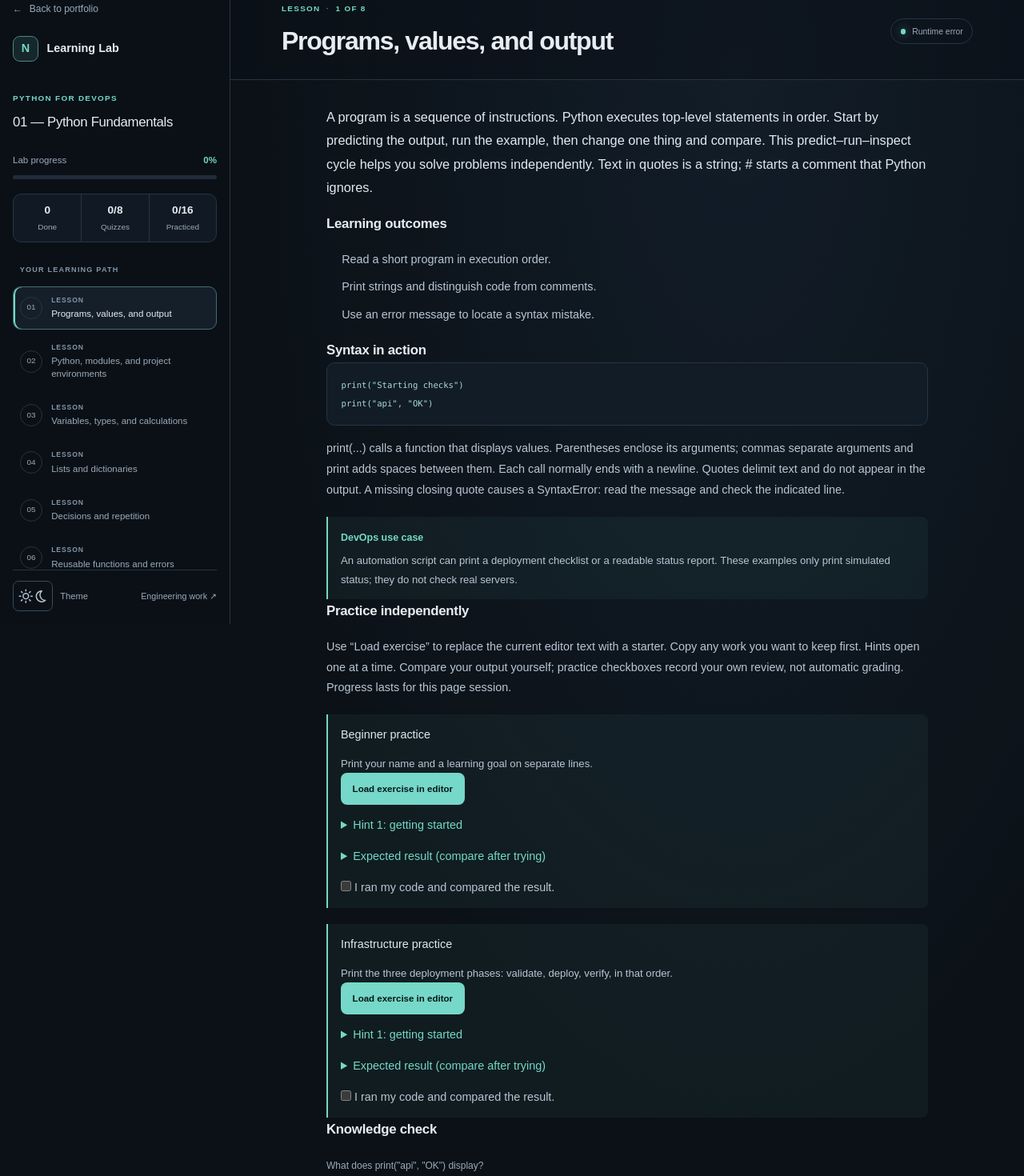
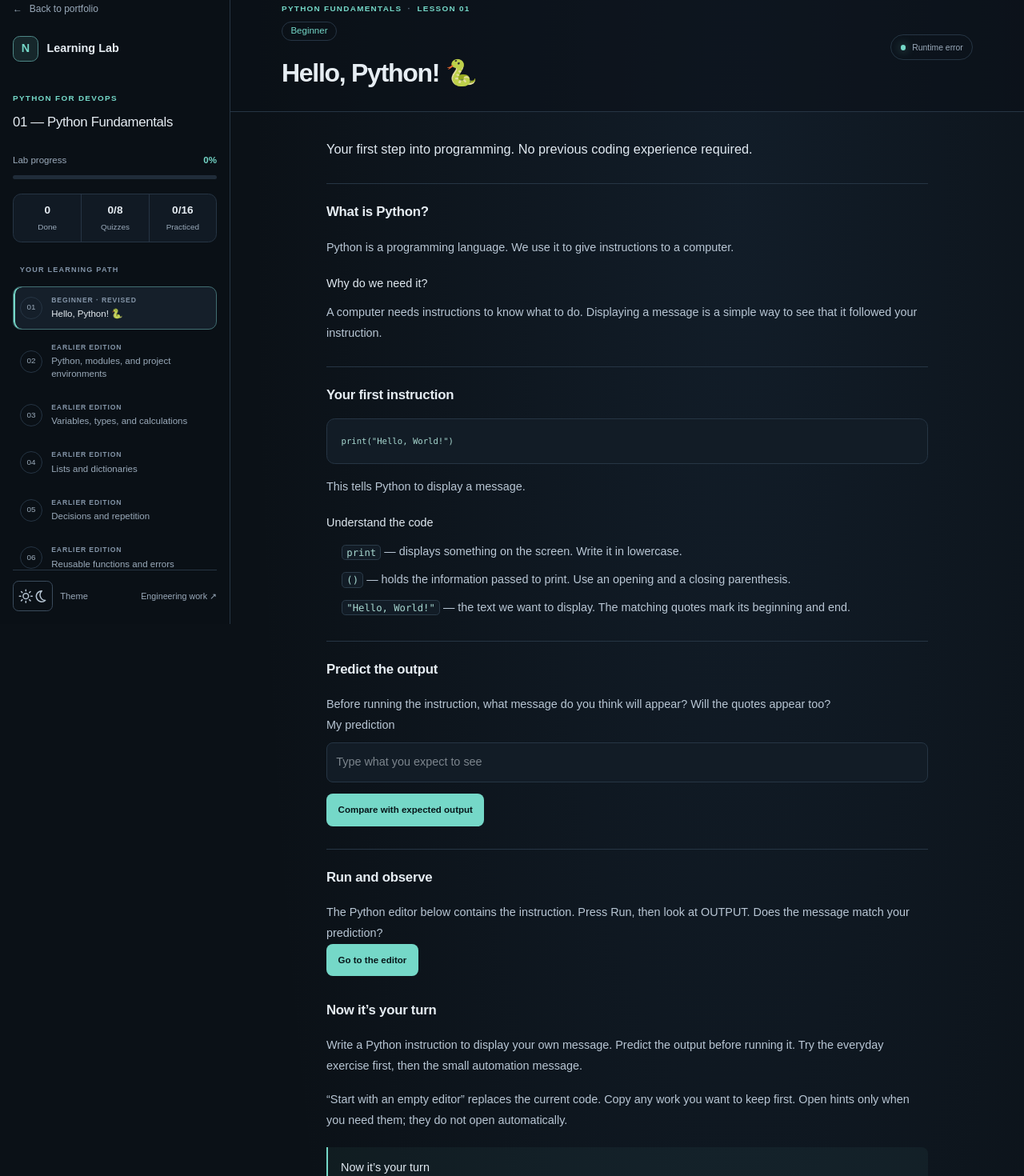
Before and after one commit to naveenvelusamy/naveen-platform-engineering-lab, a Next.js app: page /topics/python-setup in a window 1280 px wide. Shown: the part 20-1490 px from the top of the page at 80% size. Built offline with nearby package versions, Linux system fonts and the light colour scheme.

Commit message:
Revise first Python lesson for complete beginners

```diff
--- /dev/null
+++ b/app/topics/python-setup/content/beginner-path.ts
@@ -0,0 +1,32 @@
+// Proposal only: these entries are not executable lessons or completion IDs.
+export const beginnerPath = [
+  { topic: "What is Python? Your first program", focus: "Give one instruction and display a message." },
+  { topic: "Understanding print() and comments", focus: "Display messages, then explain code with comments." },
+  { topic: "Variables and storing information", focus: "Give a value a name and use it again." },
+  { topic: "Strings, numbers, and booleans", focus: "Choose a kind of value for the information you need." },
+  { topic: "Basic operators and calculations", focus: "Calculate with values and explain the result." },
+  { topic: "Getting input and displaying output", focus: "Ask for information and respond to it." },
+  { topic: "Making decisions with if", focus: "Choose an instruction based on a condition." },
+  { topic: "Repeating instructions with loops", focus: "Repeat a small action and trace each step." },
+  { topic: "Lists and dictionaries", focus: "Group information, first in lists, then with named fields." },
+  { topic: "Functions and reusable code", focus: "Name a small reusable action, then explore inputs and results." },
+  { topic: "Errors and debugging", focus: "Read a message, isolate a mistake, and test a correction." },
+  { topic: "Your first mini-project", focus: "Plan, write, and check a small program independently." },
+];
+
+export const firstProgram = {
+  what: "Python is a programming language. We use it to give instructions to a computer.",
+  why: "A computer needs instructions to know what to do. Displaying a message is a simple way to see that it followed your instruction.",
+  syntax: [
+    { code: "print", meaning: "displays something on the screen. Write it in lowercase." },
+    { code: "()", meaning: "holds the information passed to print. Use an opening and a closing parenthesis." },
+    { code: '"Hello, World!"', meaning: "the text we want to display. The matching quotes mark its beginning and end." },
+  ],
+  expected: "Hello, World!",
+  mistakes: [
+    "If you leave out a closing quote or parenthesis, Python cannot read the instruction. Compare it with the example, one character at a time.",
+    "Use straight quotes like the example. Curly quotation marks copied from a document do not work as Python text delimiters.",
+    "Use lowercase print. Print is a different name and will not display your message in this example.",
+  ],
+  recap: "You gave Python one instruction and saw it display a message. You can now change that message yourself. Next, we will practise print more and introduce comments, one small step at a time.",
+};
--- a/app/topics/python-setup/content/chapter-one.ts
+++ b/app/topics/python-setup/content/chapter-one.ts
@@ -9,52 +9,52 @@ export const lessons: Lesson[] = [
   {
     "id": "why-python",
     "kind": "lesson",
-    "title": "Programs, values, and output",
-    "explanation": "A program is a sequence of instructions. Python executes top-level statements in order. Start by predicting the output, run the example, then change one thing and compare. This predict\u2013run\u2013inspect cycle helps you solve problems independently. Text in quotes is a string; # starts a comment that Python ignores.",
-    "example": "print(\"Starting checks\")\nprint(\"api\", \"OK\")",
-    "walkthrough": "print(...) calls a function that displays values. Parentheses enclose its arguments; commas separate arguments and print adds spaces between them. Each call normally ends with a newline. Quotes delimit text and do not appear in the output. A missing closing quote causes a SyntaxError: read the message and check the indicated line.",
-    "useCase": "An automation script can print a deployment checklist or a readable status report. These examples only print simulated status; they do not check real servers.",
+    "title": "Hello, Python! 🐍",
+    "explanation": "Your first step into programming. No previous coding experience required.",
+    "example": "print(\"Hello, World!\")",
+    "walkthrough": "This tells Python to display a message.",
+    "useCase": "Later, an automation program can display a message for the person running it. For now, we will only display text; no servers are checked or changed.",
     "outcomes": [
-      "Read a short program in execution order.",
-      "Print strings and distinguish code from comments.",
-      "Use an error message to locate a syntax mistake."
+      "Explain that Python lets you give instructions to a computer.",
+      "Write one print instruction to display your own message.",
+      "Predict the message and compare it with the output."
     ],
     "exercises": [
       {
-        "title": "Beginner practice",
-        "prompt": "Print your name and a learning goal on separate lines.",
-        "starter": "# Add two print calls here.\n",
+        "title": "Now it’s your turn",
+        "prompt": "Write a Python instruction to display your own message. Choose any short message, such as a greeting. Before running it, say what you expect to see.",
+        "starter": "\n",
         "hints": [
-          "Start with a quoted piece of text.",
-          "Use one print(...) call for each line."
+          "Look back at the first instruction. Which part contains the message?",
+          "Keep print, the parentheses, and the pair of quotes. Replace only the text inside the quotes."
         ],
-        "expected": "Two lines: your name, then your goal."
+        "expected": "Your chosen message appears once, without the surrounding quotes."
       },
       {
-        "title": "Infrastructure practice",
-        "prompt": "Print the three deployment phases: validate, deploy, verify, in that order.",
-        "starter": "# Print one phase per line.\n",
+        "title": "A small automation message",
+        "prompt": "Imagine a program that displays a message before someone starts work. Display the text Ready to begin. This only displays a message; it does not perform a check.",
+        "starter": "\n",
         "hints": [
-          "Treat each phase as text.",
-          "Write three print calls in the required order."
+          "This uses the same single instruction as your greeting.",
+          "Put the message between matching quotes inside the parentheses."
         ],
-        "expected": "validate\ndeploy\nverify"
+        "expected": "Ready to begin"
       }
     ],
     "quiz": {
-      "question": "What does print(\"api\", \"OK\") display?",
+      "question": "What will print(\"Hello, World!\") display?",
       "options": [
         {
-          "text": "api OK",
-          "explanation": "Correct: print separates these two arguments with a space."
+          "text": "Hello, World!",
+          "explanation": "The text inside the quotes is displayed. The quotes and parentheses are part of the instruction."
         },
         {
-          "text": "\"api\", \"OK\"",
-          "explanation": "Quotes and the comma are syntax, not characters printed here."
+          "text": "\"Hello, World!\"",
+          "explanation": "The quotes mark where the text starts and ends. They are not displayed."
         },
         {
-          "text": "Nothing",
-          "explanation": "Calling print produces output."
+          "text": "print(\"Hello, World!\")",
+          "explanation": "Python follows the instruction and displays its message, rather than displaying the instruction itself."
         }
       ],
       "answer": 0
--- a/app/topics/python-setup/lesson-lab.module.css
+++ b/app/topics/python-setup/lesson-lab.module.css
@@ -817,3 +817,55 @@
 .lessonContent label {
   line-height: 1.6;
 }
+
+.levelBadge {
+  display: inline-block;
+  margin-block: 0.5rem;
+  border: 1px solid var(--lab-border);
+  border-radius: 1rem;
+  padding: 0.15rem 0.65rem;
+  color: var(--lab-accent);
+  font-size: 0.72rem;
+}
+
+.learningSection {
+  margin-block: 1.75rem;
+  border-top: 1px solid var(--lab-border);
+  padding-top: 1.25rem;
+}
+
+.learningSection h3 {
+  margin-top: 1.2rem;
+}
+
+.learningSection pre {
+  margin-block: 0.9rem;
+  white-space: pre-wrap;
+}
+
+.predictionInput {
+  display: block;
+  width: 100%;
+  margin-block: 0.5rem 0.9rem;
+  border: 1px solid var(--lab-border);
+  border-radius: 0.5rem;
+  padding: 0.7rem;
+  background: var(--lab-code-bg);
+  color: var(--lab-text);
+}
+
+.predictionInput:focus-visible {
+  outline: 2px solid var(--lab-accent);
+  outline-offset: 2px;
+}
+
+.expectedOutput {
+  margin-top: 1rem;
+}
+
+.curriculumPath {
+  display: grid;
+  gap: 1rem;
+  padding: 0;
+  list-style: none;
+}
--- a/app/topics/python-setup/lesson-lab.tsx
+++ b/app/topics/python-setup/lesson-lab.tsx
@@ -5,6 +5,7 @@ import { useCallback, useEffect, useRef, useState, type KeyboardEvent } from "re
 import ThemeToggle from "../../theme-toggle";
 import styles from "./lesson-lab.module.css";
 
+import { beginnerPath, firstProgram } from "./content/beginner-path";
 import { lessons as steps } from "./content/chapter-one";
 
 type WorkerStatus = "loading" | "ready" | "running" | "error";
@@ -25,9 +26,13 @@ export default function LessonLab() {
   const [pythonVersion, setPythonVersion] = useState("");
   const [quizPassed, setQuizPassed] = useState<Set<string>>(() => new Set());
   const [attemptedExercises, setAttemptedExercises] = useState<Set<string>>(() => new Set());
+  const [prediction, setPrediction] = useState("");
+  const [showExpected, setShowExpected] = useState(false);
+  const [observedFirstRun, setObservedFirstRun] = useState(false);
   const [editorTask, setEditorTask] = useState("Example");
   const workerRef = useRef<Worker | null>(null);
   const requestIdRef = useRef(0);
+  const runLessonIdRef = useRef("");
   const timeoutRef = useRef<number | null>(null);
   const editorRef = useRef<HTMLTextAreaElement>(null);
 
@@ -52,6 +57,7 @@ export default function LessonLab() {
         timeoutRef.current = null;
         if (data.id !== requestIdRef.current) return;
         setOutput(data.output || "(Program finished without producing output.)");
+        if (data.ok && runLessonIdRef.current === "why-python") setObservedFirstRun(true);
         setRunnerStatus("ready");
       } else {
         setOutput(data.message);
@@ -80,7 +86,7 @@ export default function LessonLab() {
   function completeAndContinue() {
     setCompleted((previous) => new Set(previous).add(activeStep.id));
     const nextStep = steps[steps.findIndex((step) => step.id === activeStep.id) + 1];
-    if (nextStep) selectStep(nextStep.id);
+    if (nextStep && activeStep.id !== "why-python") selectStep(nextStep.id);
   }
 
   function selectStep(stepId: string) {
@@ -112,6 +118,7 @@ export default function LessonLab() {
   function runCode() {
     if (runnerStatus !== "ready" || !workerRef.current || !activeCode.trim()) return;
     const id = ++requestIdRef.current;
+    runLessonIdRef.current = activeStep.id;
     setRunnerStatus("running");
     setOutput("Running your Python program…");
     workerRef.current.postMessage({ type: "run", id, code: activeCode });
@@ -189,7 +196,7 @@ export default function LessonLab() {
                   {completed.has(step.id) ? "✓" : String(index + 1).padStart(2, "0")}
                 </span>
                 <span className={styles.stepText}>
-                  <small>{step.kind}</small>
+                  <small>{index === 0 ? "Beginner · revised" : "Earlier edition"}</small>
                   <span>{step.title}</span>
                 </span>
               </button>
@@ -206,13 +213,46 @@ export default function LessonLab() {
       <section className={styles.workspace}>
         <header className={styles.lessonHeader}>
           <div>
-            <p className={styles.kicker}>{activeStep.kind.toUpperCase()} <span>·</span> {steps.findIndex((step) => step.id === activeStep.id) + 1} OF {steps.length}</p>
+            <p className={styles.kicker}>PYTHON FUNDAMENTALS <span>·</span> LESSON {String(steps.findIndex((step) => step.id === activeStep.id) + 1).padStart(2, "0")}</p>
+            {activeStep.id === "why-python" ? <span className={styles.levelBadge}>Beginner</span> : null}
             <h1>{activeStep.title}</h1>
           </div>
           <div className={styles.headerBadge}><span /> {runnerStatus === "ready" ? `Python ${pythonVersion} ready` : runnerStatus === "running" ? "Program running" : runnerStatus === "error" ? "Runtime error" : "Loading Python runtime"}</div>
         </header>
         <article className={styles.lessonContent} key={activeStep.id}>
           <p className={styles.lead}>{activeStep.explanation}</p>
+          {activeStep.id === "why-python" ? (
+            <>
+              <section className={styles.learningSection} aria-labelledby="what-python">
+                <h2 id="what-python">What is Python?</h2><p>{firstProgram.what}</p>
+                <h3>Why do we need it?</h3><p>{firstProgram.why}</p>
+              </section>
+              <section className={styles.learningSection} aria-labelledby="first-instruction">
+                <h2 id="first-instruction">Your first instruction</h2>
+                <pre><code>{activeStep.example}</code></pre><p>{activeStep.walkthrough}</p>
+                <h3>Understand the code</h3>
+                <ul>{firstProgram.syntax.map((part) => <li key={part.code}><code>{part.code}</code> — {part.meaning}</li>)}</ul>
+              </section>
+              <section className={styles.learningSection} aria-labelledby="predict-output">
+                <h2 id="predict-output">Predict the output</h2>
+                <p>Before running the instruction, what message do you think will appear? Will the quotes appear too?</p>
+                <label htmlFor="output-prediction">My prediction</label>
+                <input className={styles.predictionInput} id="output-prediction" value={prediction} onChange={(event) => setPrediction(event.target.value)} placeholder="Type what you expect to see" />
+                <button className={styles.primaryButton} type="button" onClick={() => setShowExpected(true)}>Compare with expected output</button>
+                {showExpected ? <div className={styles.expectedOutput}><p className={styles.kicker}>EXPECTED OUTPUT</p><pre>{firstProgram.expected}</pre><p>The message appears without the quotes. Compare it with your prediction.</p></div> : null}
+              </section>
+              <section className={styles.learningSection} aria-labelledby="run-observe">
+                <h2 id="run-observe">Run and observe</h2>
+                <p>The Python editor below contains the instruction. Press Run, then look at OUTPUT. Does the message match your prediction?</p>
+                <button className={styles.primaryButton} type="button" onClick={() => { editorRef.current?.focus(); editorRef.current?.scrollIntoView({ block: "center", behavior: "smooth" }); }}>Go to the editor</button>
+                {observedFirstRun ? <p role="status">Your program ran. Compare its message with what you expected, then try a message of your own.</p> : null}
+              </section>
+              <h2>Now it’s your turn</h2>
+              <p>Write a Python instruction to display your own message. Predict the output before running it. Try the everyday exercise first, then the small automation message.</p>
+              <p>“Start with an empty editor” replaces the current code. Copy any work you want to keep first. Open hints only when you need them; they do not open automatically.</p>
+            </>
+          ) : (
+            <>
               <h2>Learning outcomes</h2>
               <ul>{activeStep.outcomes.map((outcome) => <li key={outcome}>{outcome}</li>)}</ul>
               <h2>Syntax in action</h2>
@@ -220,14 +260,16 @@ export default function LessonLab() {
               <p>{activeStep.walkthrough}</p>
               <div className={styles.callout}><strong>DevOps use case</strong><p>{activeStep.useCase}</p></div>
               <h2>Practice independently</h2>
-          <p>Use “Load exercise” to replace the current editor text with a starter. Copy any work you want to keep first. Hints open one at a time. Compare your output yourself; practice checkboxes record your own review, not automatic grading. Progress lasts for this page session.</p>
+              <p>Load an exercise to replace the current editor text. Copy any work you want to keep first. Open hints as needed, then compare your output yourself.</p>
+            </>
+          )}
           {activeStep.exercises.map((exercise, index) => {
             const exerciseId = `${activeStep.id}-${index}`;
             return (
               <section key={exerciseId} className={styles.callout} aria-label={exercise.title}>
                 <h3>{exercise.title}</h3>
                 <p>{exercise.prompt}</p>
-                <button type="button" className={styles.primaryButton} disabled={runnerStatus === "running"} onClick={() => loadExercise(index)}>Load exercise in editor</button>
+                <button type="button" className={styles.primaryButton} disabled={runnerStatus === "running"} onClick={() => loadExercise(index)}>{activeStep.id === "why-python" ? "Start with an empty editor" : "Load exercise in editor"}</button>
                 <details><summary>Hint 1: getting started</summary><p>{exercise.hints[0]}</p>
                   <details><summary>Hint 2: next step</summary><p>{exercise.hints[1]}</p>
                     {exercise.hints[2] ? <details><summary>Hint 3: bring it together</summary><p>{exercise.hints[2]}</p></details> : null}
@@ -244,7 +286,8 @@ export default function LessonLab() {
               </section>
             );
           })}
-          <h2>Knowledge check</h2>
+          {activeStep.id === "why-python" ? <section className={styles.learningSection}><h2>If something goes wrong</h2><ul>{firstProgram.mistakes.map((mistake) => <li key={mistake}>{mistake}</li>)}</ul><p>After fixing one thing, run the instruction again. A mistake is useful feedback while you learn.</p></section> : null}
+          <h2>Quick quiz</h2>
           <fieldset className={styles.quizOptions}>
             <legend>{activeStep.quiz.question}</legend>
             {activeStep.quiz.options.map((option, index) => (
@@ -256,10 +299,18 @@ export default function LessonLab() {
           </fieldset>
           <button className={styles.primaryButton} type="button" disabled={quizChoice === null} onClick={submitQuiz}>Check answer</button>
           {quizMessage ? <p className={styles.quizFeedback} role="status">{quizMessage}</p> : null}
+          {activeStep.id === "why-python" ? <section className={styles.learningSection}><h2>What you learned</h2><p>{firstProgram.recap}</p><ul>{activeStep.outcomes.map((outcome) => <li key={outcome}>{outcome}</li>)}</ul></section> : null}
+          <p>Practice reviews are your own confirmation, not automatic grading. Progress lasts for this page session.</p>
           <p>Complete both practice reviews and pass this lesson’s quiz to mark it complete.</p>
-          <button className={styles.primaryButton} type="button" disabled={runnerStatus === "running" || !quizPassed.has(activeStep.id) || !activeStep.exercises.every((_, index) => attemptedExercises.has(`${activeStep.id}-${index}`))} onClick={completeAndContinue}>
-            {completed.has(activeStep.id) ? "Lesson complete — continue →" : "Mark lesson complete →"}
+          <button className={styles.primaryButton} type="button" disabled={runnerStatus === "running" || (!completed.has(activeStep.id) && (!quizPassed.has(activeStep.id) || !activeStep.exercises.every((_, index) => attemptedExercises.has(`${activeStep.id}-${index}`))))} onClick={completeAndContinue}>
+            {completed.has(activeStep.id) ? "Lesson complete ✓" : "Mark lesson complete"}
           </button>
+          {activeStep.id === "why-python" ? <section className={styles.learningSection}>
+            <h2>Your proposed beginner path</h2>
+            <p>Lesson 1 is ready in this revised format. Lessons 2–12 below are the proposed next steps. The other lessons currently in the sidebar are from the earlier edition and remain available with their existing completion records.</p>
+            <ol className={styles.curriculumPath}>{beginnerPath.map((lesson, index) => <li key={lesson.topic}><strong>{String(index + 1).padStart(2, "0")} · {lesson.topic}</strong><p>{lesson.focus}</p></li>)}</ol>
+            <p>After fundamentals: modules, virtual environments, files, JSON, APIs, testing, and DevOps automation. Each stage will build on what you can already write independently.</p>
+          </section> : null}
           {completed.size === steps.length ? <p className={styles.finishNote}>Chapter 1 complete. Revisit any lesson to practice again.</p> : null}
         </article>
 
```
Also changed, not shown: 2 other files (tests, documents, lock files or other folders). Lines whose indentation alone changed are shown as unchanged.
